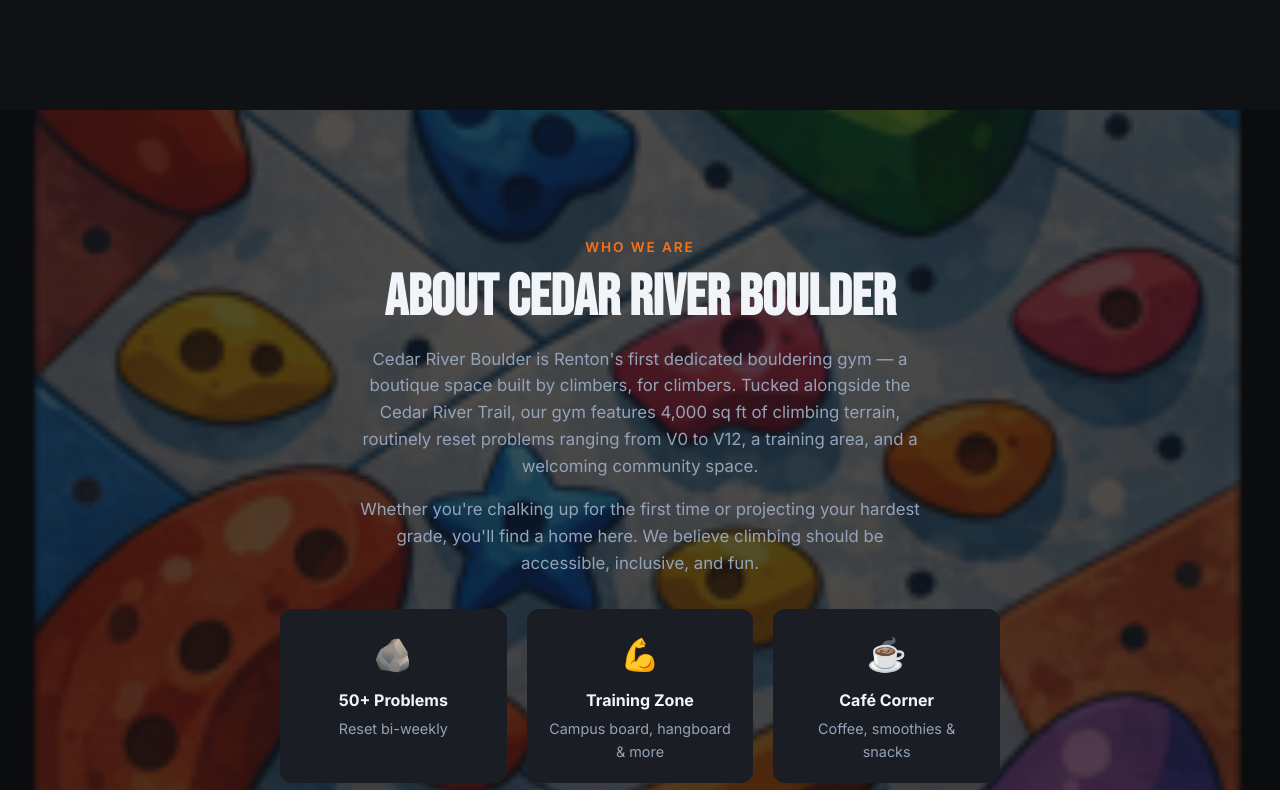
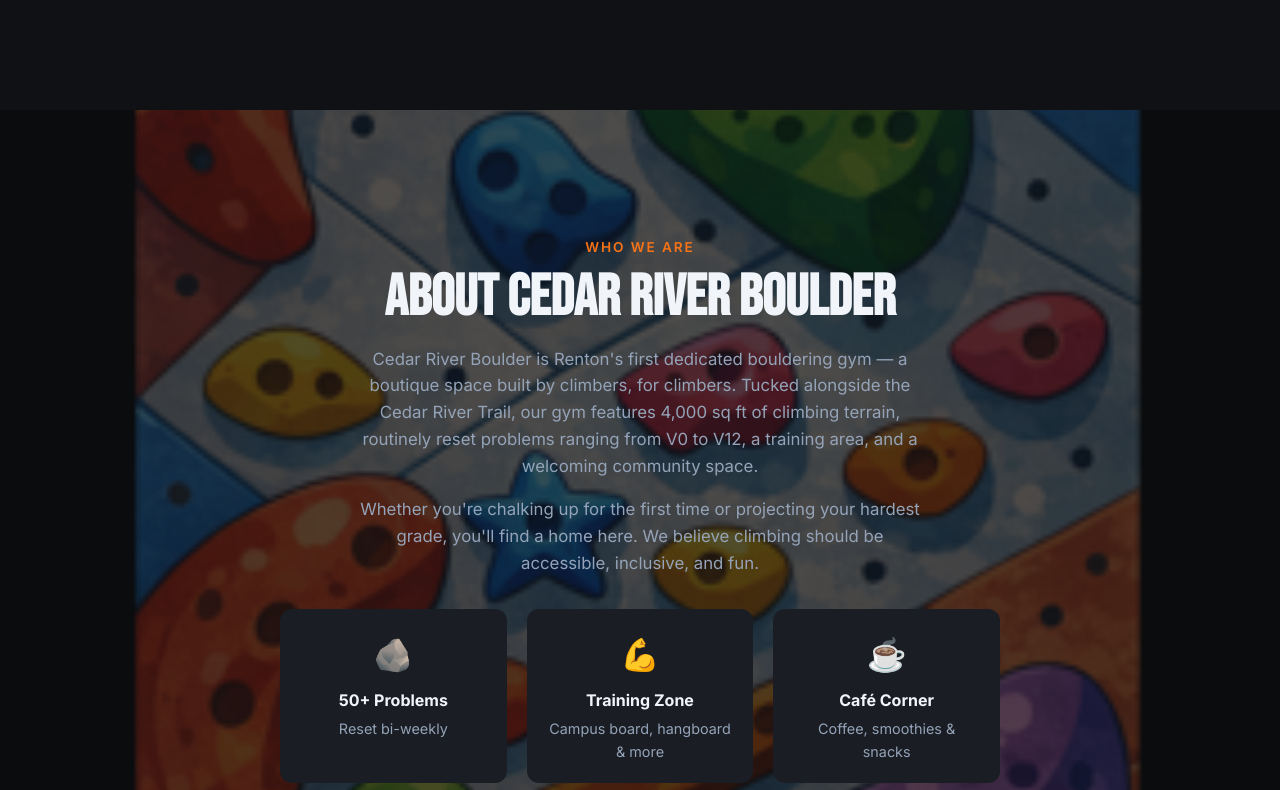
Before and after one commit to johnmalbert/renton-boulder-gym, a React (Vite) app: page / in a window 1280 px wide. Shown: the part 3090-3880 px from the top of the page. Built offline with nearby package versions, Linux system fonts and the light colour scheme.

Commit message:
Fix: replace background-attachment fixed with pseudo-element for iOS support

```diff
--- a/src/styles/index.css
+++ b/src/styles/index.css
@@ -99,11 +99,20 @@
 /* Background image overlay — Landing & About sections */
 .section--landing,
 .section--about {
-  background: url('/background.png') center / 120% auto no-repeat fixed;
+  position: relative;
 }
 
 .section--landing::before,
 .section--about::before {
+  content: '';
+  position: absolute;
+  inset: 0;
+  background: url('/background.png') center / cover no-repeat;
+  z-index: 0;
+}
+
+.section--landing::after,
+.section--about::after {
   content: '';
   position: absolute;
   inset: 0;
```
